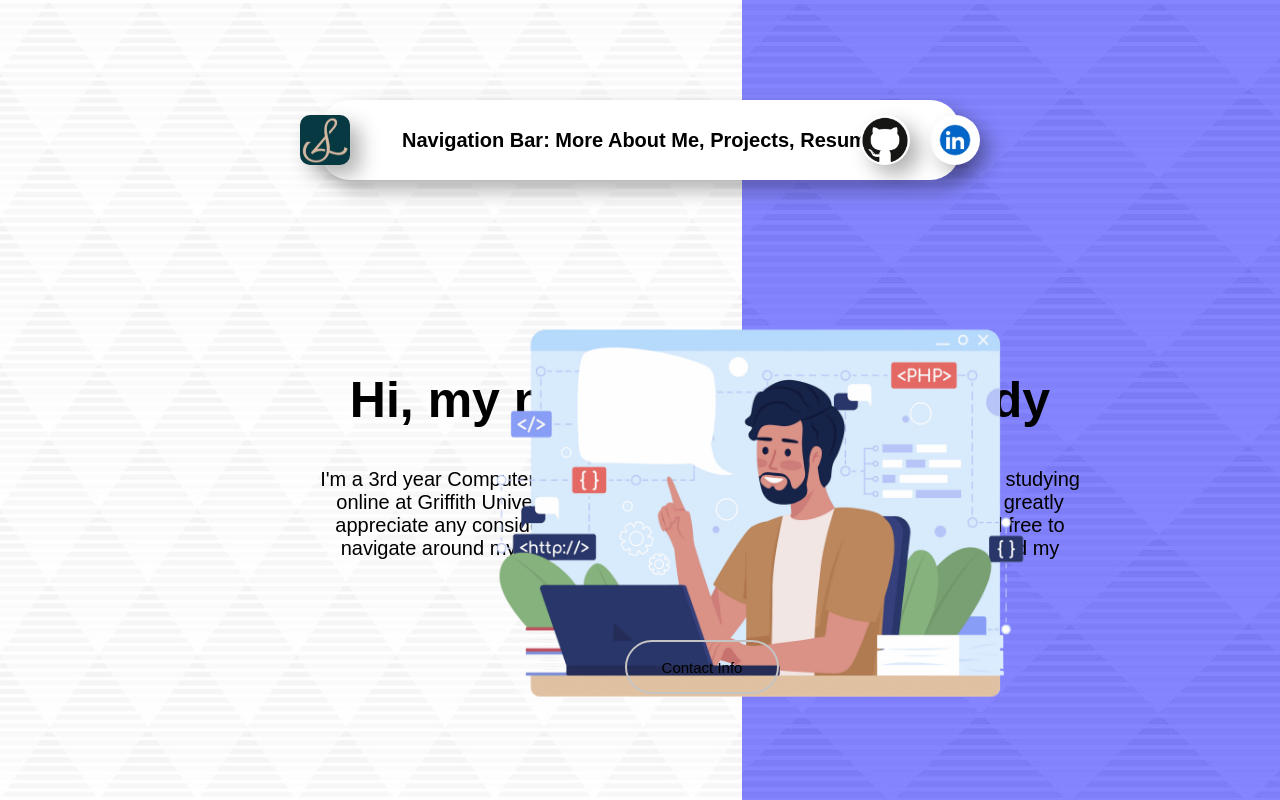
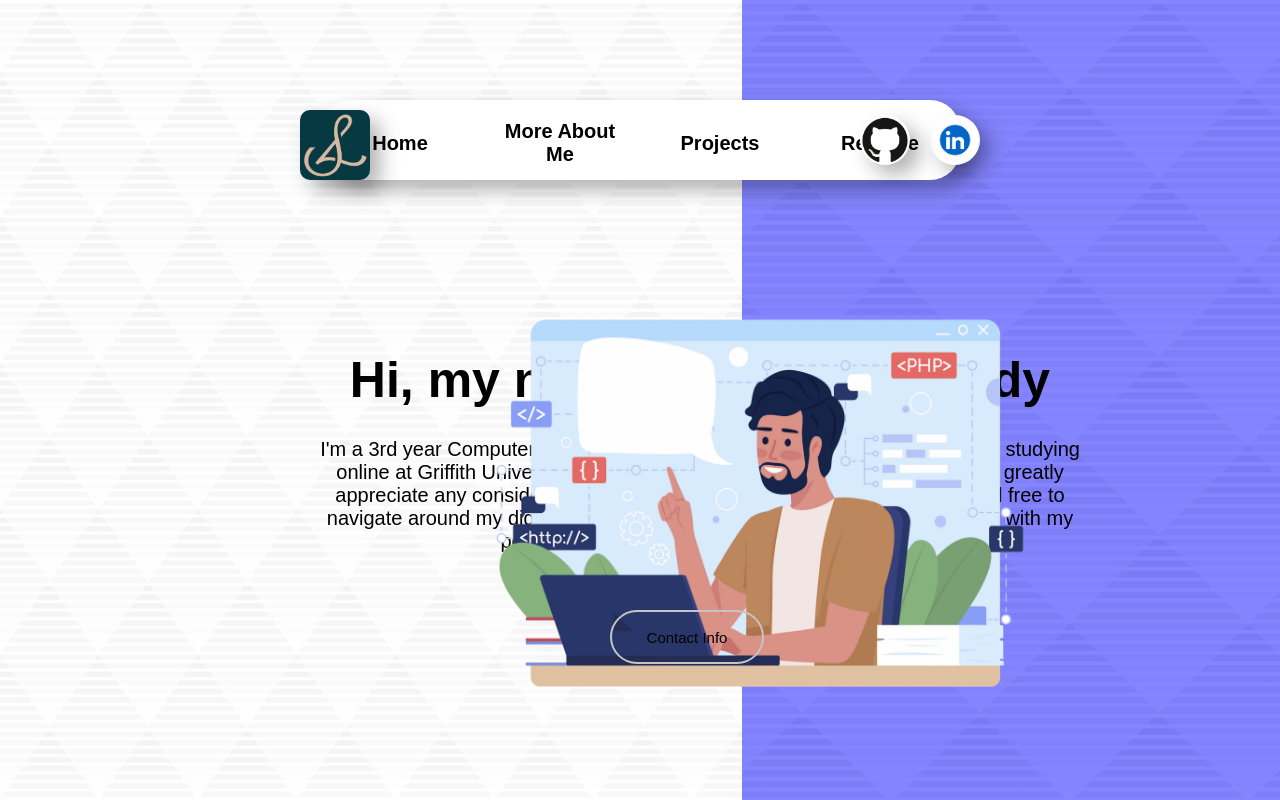
Before and after one commit to lseti1/portfolio-527386, a React (Create React App) app: page / in a window 1280 px wide. Built offline with nearby package versions, Linux system fonts and the light colour scheme.

Commit message:
Updated More Visuals and Set Up Navigation Bar

```diff
--- a/src/App.css
+++ b/src/App.css
@@ -33,7 +33,7 @@ body { /* For the Background, remember height needs to be included for gradient
   font-size: 50px;
 
   position: absolute;
-  top: 350px;
+  top: 330px;
   left: 300px;
 }
 
@@ -48,7 +48,7 @@ body { /* For the Background, remember height needs to be included for gradient
   font-size: 20px;
 
   position: absolute;
-  top: 450px;
+  top: 420px;
   left: 300px;
 }
 
@@ -69,13 +69,14 @@ body { /* For the Background, remember height needs to be included for gradient
   background-size: 100% 100%;
 
   position: absolute;
-  top: 310px;
+  top: 300px;
   right: 250px;
 }
 
 .navigationBar {
   display: grid;
   place-items: center;
+  grid-template-columns: repeat(4, 2fr);
   border-radius: 30px;
   box-shadow: 10px 10px 20px rgba(0, 0, 0, 0.3);
   background-color: rgb(255, 255, 255);
@@ -89,6 +90,20 @@ body { /* For the Background, remember height needs to be included for gradient
   position: absolute;
   left: 25%;
   top: 100px;
+}
+
+.navigationItem {
+  cursor: pointer;
+  padding: 20px;
+  border-radius: 30px;
+
+  transition:
+  background-color 0.3s ease,  color 0.2s ease;
+}
+
+.navigationItem:hover {
+  background-color: rgba(84, 54, 253, 0.527);
+  color: white;
 }
 
 .contactInfo {
@@ -105,10 +120,15 @@ body { /* For the Background, remember height needs to be included for gradient
   font-weight: lighter;
 
   cursor: pointer;
+  transition: background-color 0.3s ease, transform 0.2s ease;
 
   position: absolute;
-  left: 625px;
-  top: 640px;
+  left: 610px;
+  top: 610px;
+}
+
+.contactInfo:hover {
+  background-color: rgba(84, 54, 253, 0.527);
 }
 
 .logo {
@@ -118,8 +138,8 @@ body { /* For the Background, remember height needs to be included for gradient
   box-shadow: 10px 10px 20px rgba(0, 0, 0, 0.3);
   background-color: rgb(255, 255, 255);
   color:  rgb(0, 0, 0);
-  height: 50px;
-  width: 50px;
+  height: 70px;
+  width: 70px;
   font-family: Arial, Helvetica, sans-serif;
   font-weight: bold;
   font-size: 20px;
@@ -131,7 +151,7 @@ body { /* For the Background, remember height needs to be included for gradient
 
   position: absolute;
   left: 300px;
-  top: 115px;
+  top: 110px;
 }
 
 .linkedIn {
--- a/src/App.js
+++ b/src/App.js
@@ -7,11 +7,16 @@ function App() {
       <div className="greetingName">Hi, my name is Lucas Setiady</div>
       <div className="aboutMe">
         I'm a 3rd year Computer Science student majoring in Software Development, studying online at Griffith University. I am currently looking
-        for Internships and would greatly appreciate any considerations to take me in as a team member. Please feel free to navigate around my portfolio
-        to see the projects I've worked on as well as find my personal contact information/social networks.
+        for Internships and would greatly appreciate any considerations to take me in as a team member. Please feel free to navigate around my digital portfolio
+        to see the projects I've worked on, along with my personal contact information/social networks.
       </div>
       <div className="myPhoto"></div>
-      <div className="navigationBar">Navigation Bar: More About Me, Projects, Resume</div>
+      <div className="navigationBar">
+        <div className="navigationItem">Home</div>
+        <div className="navigationItem">More About Me</div>
+        <div className="navigationItem">Projects</div>
+        <div className="navigationItem">Resume</div>
+      </div>
       <div className="contactInfo">Contact Info</div>
       <div className="logo"></div>
       <div className="linkedIn"></div>
```
